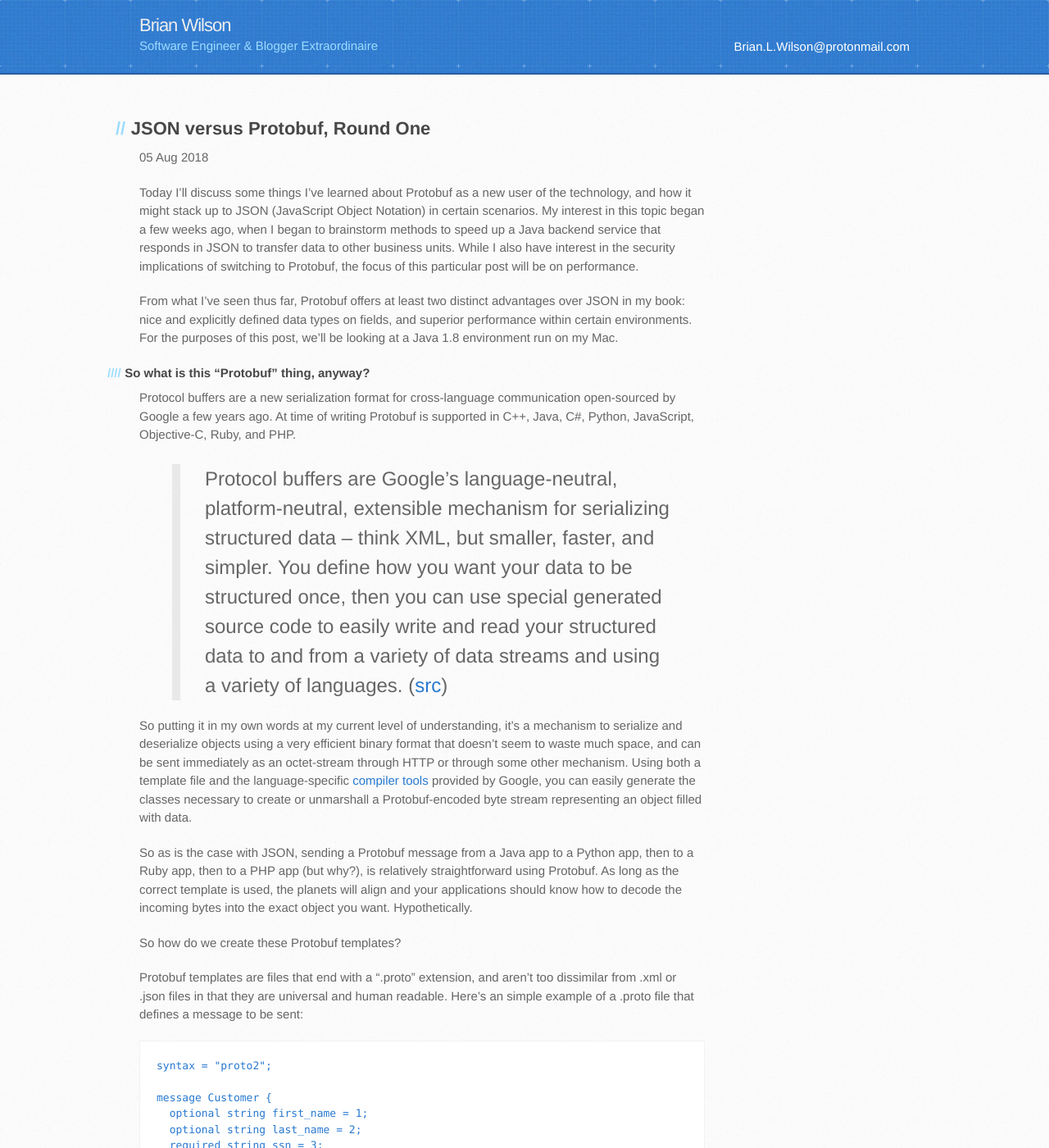
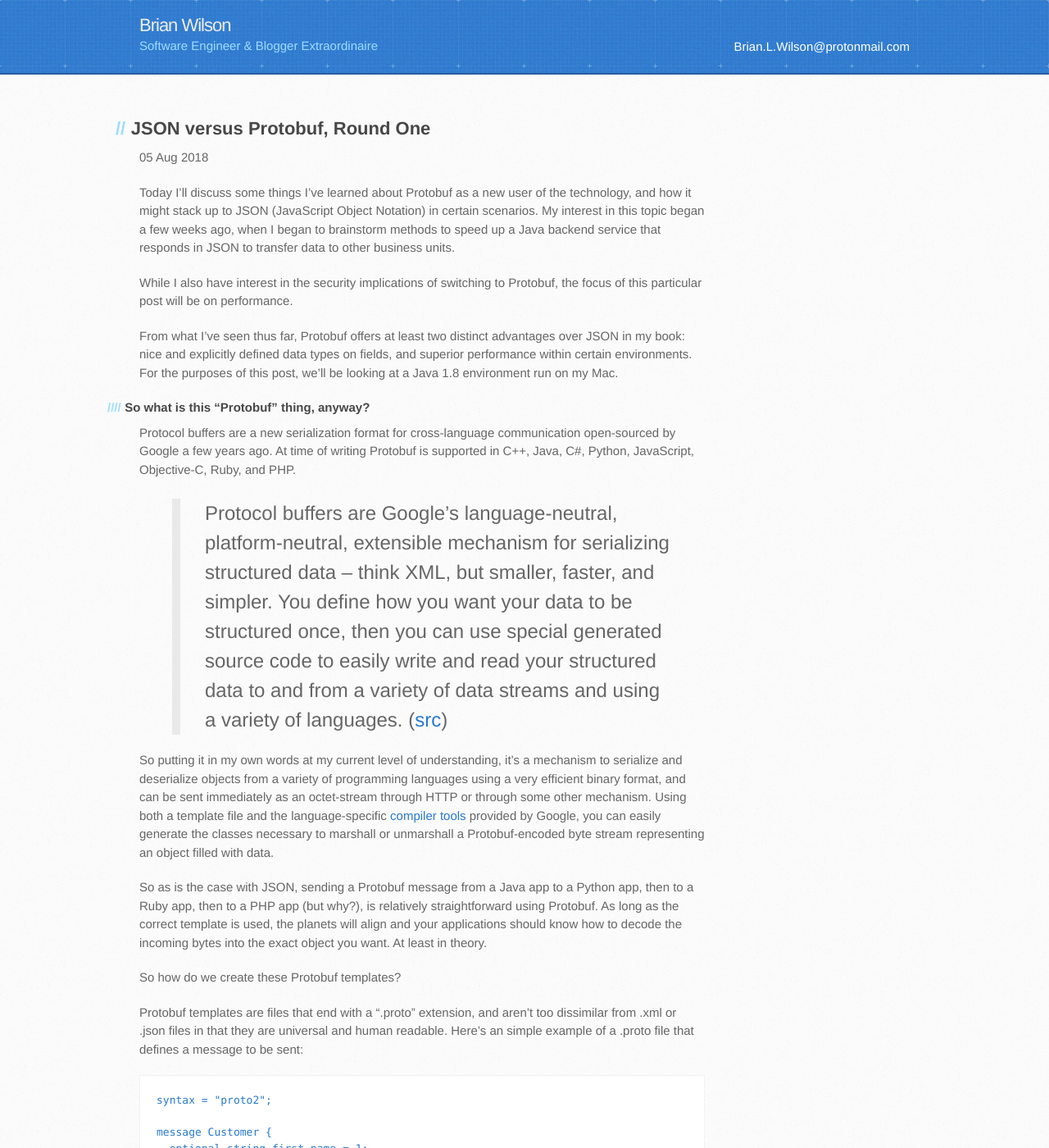
Before and after one commit to brianwilsongh/wilsontheory.github.io, a Jekyll site: the page built from _posts/2018-08-05-json-versus-protobuf.markdown, in a window 1280 px wide and 1400 px high. Shown: the whole window at 82% size. Built offline with Jekyll 4.4.1, drawn with Linux system fonts in a browser that asks for light colours; some of the changed text lies outside the part shown.

Commit message:
More tweaks to post wording

````diff
--- a/_posts/2018-08-05-json-versus-protobuf.markdown
+++ b/_posts/2018-08-05-json-versus-protobuf.markdown
@@ -5,7 +5,9 @@ date:   2018-08-05 15:40:56
 categories: protobuf
 ---
 
-Today I'll discuss some things I've learned about Protobuf as a new user of the technology, and how it might stack up to JSON (JavaScript Object Notation) in certain scenarios. My interest in this topic began a few weeks ago, when I began to brainstorm methods to speed up a Java backend service that responds in JSON to transfer data to other business units. While I also have interest in the security implications of switching to Protobuf, the focus of this particular post will be on performance.
+Today I'll discuss some things I've learned about Protobuf as a new user of the technology, and how it might stack up to JSON (JavaScript Object Notation) in certain scenarios. My interest in this topic began a few weeks ago, when I began to brainstorm methods to speed up a Java backend service that responds in JSON to transfer data to other business units.
+
+While I also have interest in the security implications of switching to Protobuf, the focus of this particular post will be on performance.
 
 From what I've seen thus far, Protobuf offers at least two distinct advantages over JSON in my book: nice and explicitly defined data types on fields, and superior performance within certain environments. For the purposes of this post, we'll be looking at a Java 1.8 environment run on my Mac.
 
@@ -15,9 +17,9 @@ Protocol buffers are a new serialization format for cross-language communication
 
 >Protocol buffers are Google's language-neutral, platform-neutral, extensible mechanism for serializing structured data – think XML, but smaller, faster, and simpler. You define how you want your data to be structured once, then you can use special generated source code to easily write and read your structured data to and from a variety of data streams and using a variety of languages. ([src](https://developers.google.com/protocol-buffers/))
 
-So putting it in my own words at my current level of understanding, it's a mechanism to serialize and deserialize objects using a very efficient binary format that doesn't seem to waste much space, and can be sent immediately as an octet-stream through HTTP or through some other mechanism. Using both a template file and the language-specific [compiler tools](https://github.com/google/protobuf/releases) provided by Google, you can easily generate the classes necessary to create or unmarshall a Protobuf-encoded byte stream representing an object filled with data.
+So putting it in my own words at my current level of understanding, it's a mechanism to serialize and deserialize objects from a variety of programming languages using a very efficient binary format, and can be sent immediately as an octet-stream through HTTP or through some other mechanism. Using both a template file and the language-specific [compiler tools](https://github.com/google/protobuf/releases) provided by Google, you can easily generate the classes necessary to marshall or unmarshall a Protobuf-encoded byte stream representing an object filled with data.
 
-So as is the case with JSON, sending a Protobuf message from a Java app to a Python app, then to a Ruby app, then to a PHP app (but why?), is relatively straightforward using Protobuf. As long as the correct template is used, the planets will align and your applications should know how to decode the incoming bytes into the exact object you want. Hypothetically.
+So as is the case with JSON, sending a Protobuf message from a Java app to a Python app, then to a Ruby app, then to a PHP app (but why?), is relatively straightforward using Protobuf. As long as the correct template is used, the planets will align and your applications should know how to decode the incoming bytes into the exact object you want. At least in theory.
 
 So how do we create these Protobuf templates?
 
@@ -118,7 +120,7 @@ We see more than twice the size here, at 106 bytes.
 [123, 34, 105, 100, 34, 58, 52, 51, 50, 49, 44, 34, 110, 97, 109, 101, 34, 58, 34, 74, 111, 104, 110, 32, 68, 111, 101, 34, 44, 34, 101, 109, 97, 105, 108, 34, 58, 34, 106, 111, 104, 110, 100, 111, 101, 64, 101, 120, 97, 109, 112, 108, 101, 46, 99, 111, 109, 34, 44, 34, 112, 104, 111, 110, 101, 115, 34, 58, 91, 123, 34, 110, 117, 109, 98, 101, 114, 34, 58, 34, 53, 53, 53, 45, 52, 51, 50, 49, 34, 44, 34, 116, 121, 112, 101, 34, 58, 34, 72, 79, 77, 69, 34, 125, 93, 125]
 ```
 
-I found the magnitude of this size difference quite surprising at first, given that the generated Protobuf class for "Person" is coded in nearly 2,000 lines of Java while our conventional PersonModel combined with an additional Number class are written in only ~100 lines of code. There is documentation released on how Google encodes all that information into those bytes, but I haven't had a chance to read it yet. It looks very efficient.
+I found the magnitude of this size difference quite surprising at first, given that the generated Protobuf class for "Person" is coded in nearly 2,000 lines of Java while our conventional PersonModel combined with an additional Number class are written in only ~100 lines of code. There is documentation released on how Google encodes all that information into those bytes, but I haven't had a chance to read it yet.
 
 So now that the objects are constructed, and now that we see the sheer difference in their size, let's see how quickly the Java Virtual Machine can marshall and unmarshall these People instances.
 
@@ -192,6 +194,8 @@ But the conclusion for this very specific setup is pretty simple. It appears tha
 * JSON is arguably more battle-tested, and easier to work with due to availability of resources
 * Unknown potential issues/exploits with Protobuf
 
-In general, I'm impressed with Protobuf and find it a very interesting alternative to XML and JSON. When I have some more time I plan to test the relative performance of this serialization format with larger objects, to find an accurate way to include network latency into the test, and to include XML in these benchmark tests as well. It's also hard to say whether background processes, such as my music-playing Chrome window, could have distorted the results in some way, so please don't take these data too seriously.
+In general, I'm impressed with Protobuf and find it a very interesting alternative to XML and JSON. When I have some more time I plan to test the relative performance of this serialization format with larger objects, to find an accurate way to include network latency into the test, and to include XML in these benchmark tests as well.
+
+It's also hard to say whether background processes, such as my music-playing Chrome window, could have distorted the results in some way, so please don't take these data too seriously.
 
 If you want to run the experiment from above on your own, tweak it, or improve it, please [feel free](https://github.com/wilsontheory/deserialization_experiment). If you found any errors or issues with this post, please [let me know](mailto:brian.l.wilson@protonmail.com). See you again!
````
